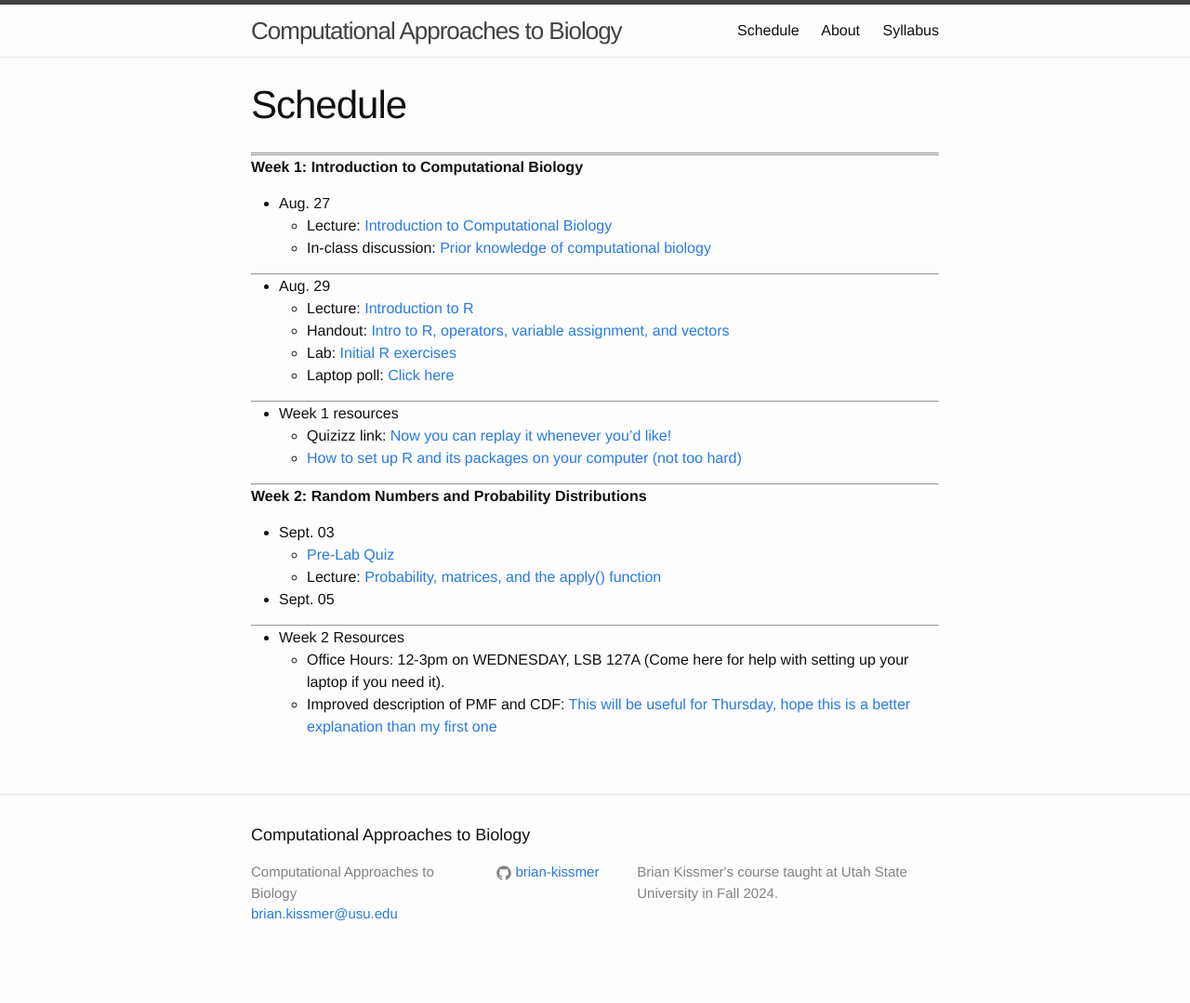
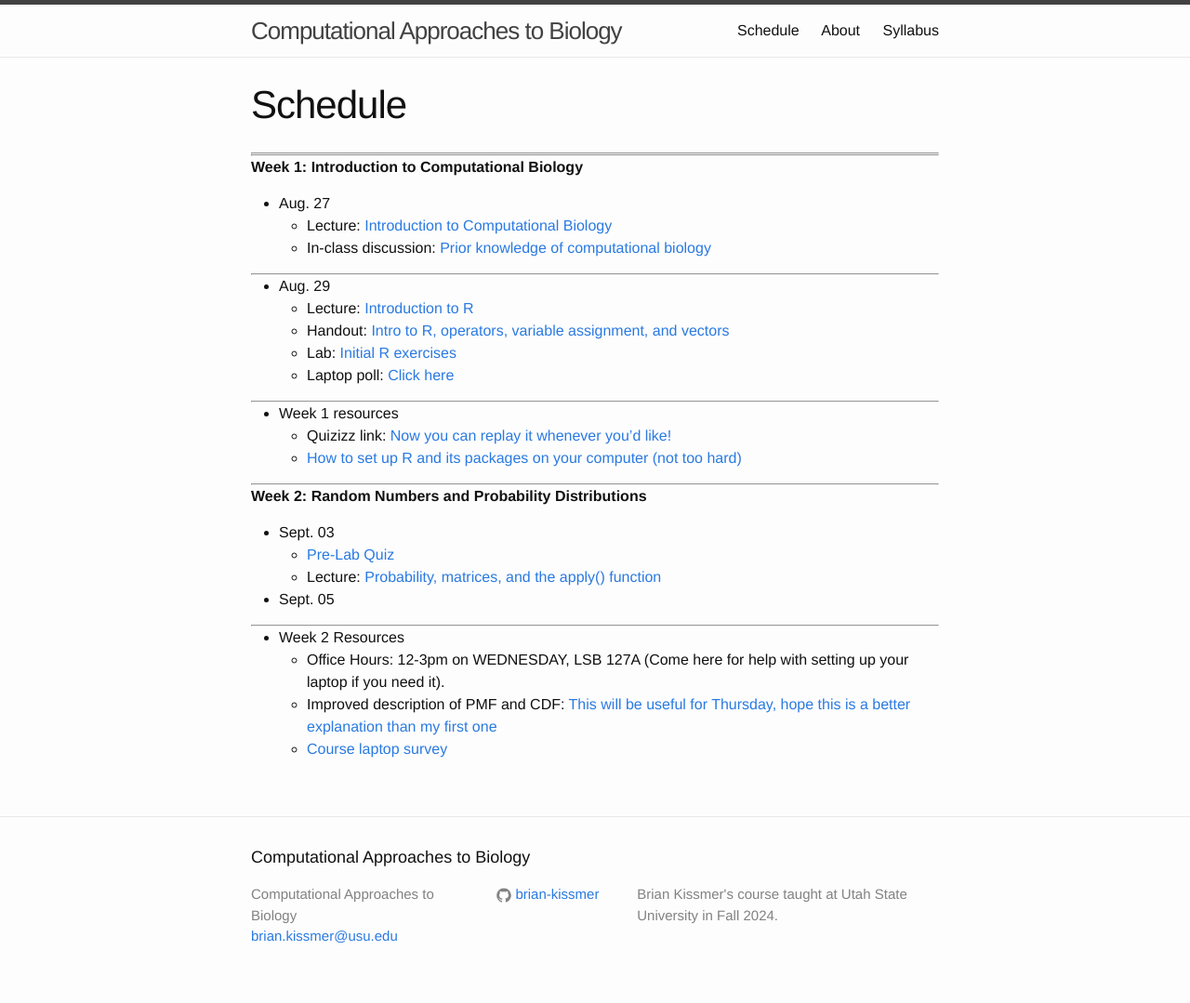
Before and after one commit to brian-kissmer/brian-kissmer.github.io, a Jekyll site: the page built from Schedule.md, in a window 1280 px wide. Shown: the whole page at 93% size. Built offline with Jekyll 4.4.1, drawn with Linux system fonts in a browser that asks for light colours; before the commit the page ends 1055 px from its top, so only the background shows below that.

Commit message:
Update Schedule.md

```diff
--- a/Schedule.md
+++ b/Schedule.md
@@ -41,3 +41,4 @@ layout: page
 * Week 2 Resources
   * Office Hours: 12-3pm on WEDNESDAY, LSB 127A (Come here for help with setting up your laptop if you need it).
   * Improved description of PMF and CDF: [This will be useful for Thursday, hope this is a better explanation than my first one]({{ site.baseurl }}/worksheets/pmf_cdf.html)
+  * [Course laptop survey](https://forms.gle/putWYbETm48PYRgy9)
```
